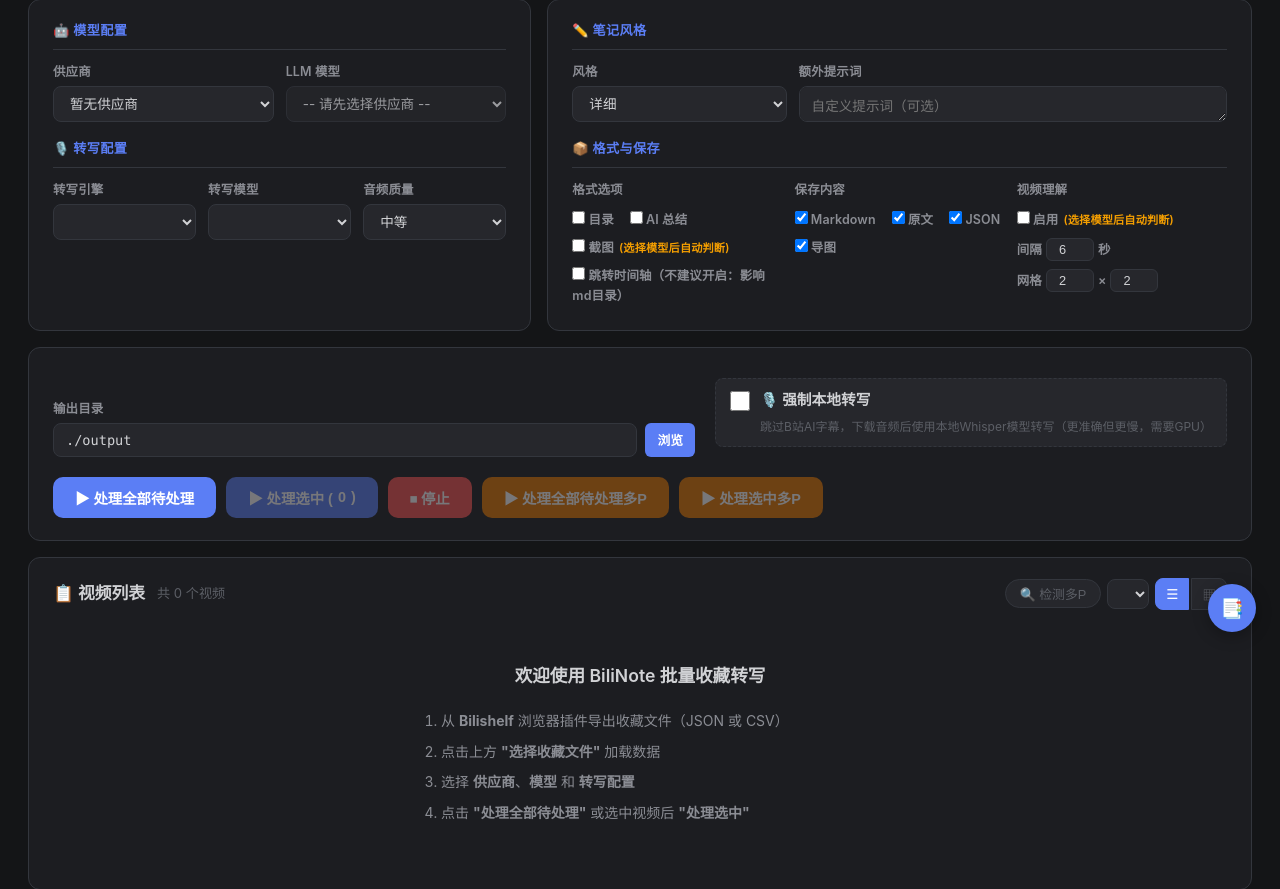
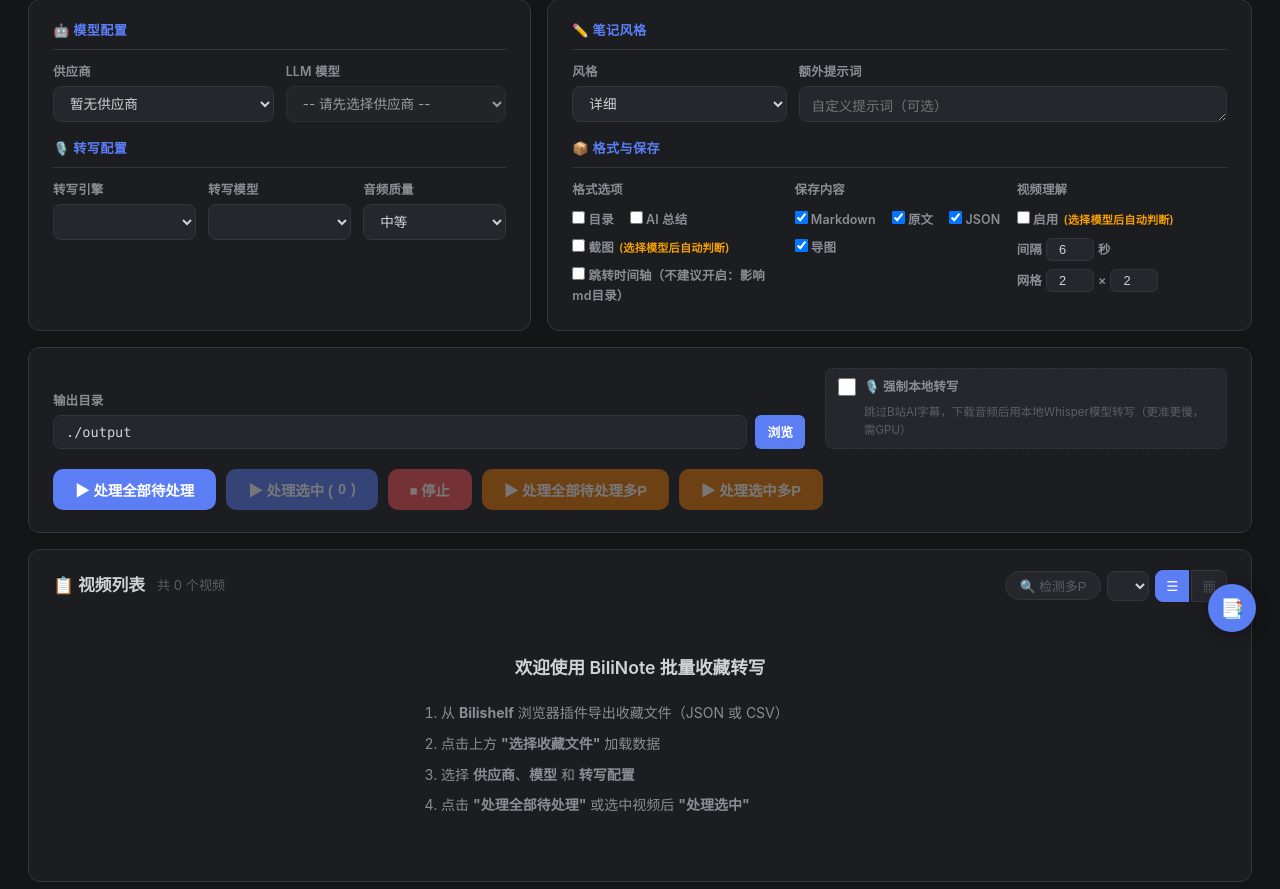
Before and after one commit to RSLN-creator/BiliNotes-Batch-Processing-Tool, a Flask app: page / in a window 1280 px wide. Shown: the part 144-1033 px from the top of the page. Run offline with Flask 3, Linux system fonts and the light colour scheme; data that the repository does not hold is empty.

Commit message:
fix: 强制本地转写UI统一 — 移除inline styles，用field/cb-label/hint规范样式
Co-Authored-By: Claude Opus 4.7 <noreply@anthropic.com>

```diff
--- a/static/css/style.css
+++ b/static/css/style.css
@@ -155,6 +155,14 @@ textarea { resize: vertical; min-height: 36px; }
     display: flex; align-items: flex-end; gap: 20px; flex-wrap: wrap;
 }
 .output-dir-field { flex: 2; min-width: 240px; }
+.force-local-field {
+    flex: 1; min-width: 200px; padding: 8px 12px;
+    background: var(--bg-tertiary); border-radius: 8px;
+    border: 1px dashed var(--border);
+}
+.force-local-label { font-weight: 600; font-size: 0.88rem; display: flex; align-items: center; gap: 8px; }
+.force-local-label input[type="checkbox"] { width: 18px; height: 18px; }
+.field-hint { font-size: 0.72rem; color: var(--text-muted); margin-top: 2px; padding-left: 26px; display: block; }
 .input-with-btn { display: flex; gap: 8px; }
 .input-with-btn input {
     flex: 1; background: var(--bg-tertiary); color: var(--text-primary);
--- a/templates/index.html
+++ b/templates/index.html
@@ -125,14 +125,12 @@
                     <button id="pick-dir-btn" class="btn btn-sm">浏览</button>
                 </div>
             </div>
-            <div class="opt-row" style="margin:10px 0;padding:10px 14px;background:var(--bg-tertiary);border-radius:8px;border:1px dashed var(--border);">
-                <label style="display:flex;align-items:center;gap:10px;cursor:pointer;font-size:0.92rem;font-weight:600;">
-                    <input type="checkbox" id="opt-force-local" style="width:20px;height:20px;cursor:pointer;">
+            <div class="field force-local-field">
+                <label class="cb-label force-local-label">
+                    <input type="checkbox" id="opt-force-local">
                     <span>🎙️ 强制本地转写</span>
                 </label>
-                <div style="margin-top:4px;font-size:0.75rem;color:var(--text-muted);padding-left:30px;">
-                    跳过B站AI字幕，下载音频后使用本地Whisper模型转写（更准确但更慢，需要GPU）
-                </div>
+                <span class="field-hint">跳过B站AI字幕，下载音频后用本地Whisper模型转写（更准更慢，需GPU）</span>
             </div>
             <div class="batch-actions">
                 <button id="start-btn" class="btn btn-primary btn-lg">▶ 处理全部待处理</button>
```
